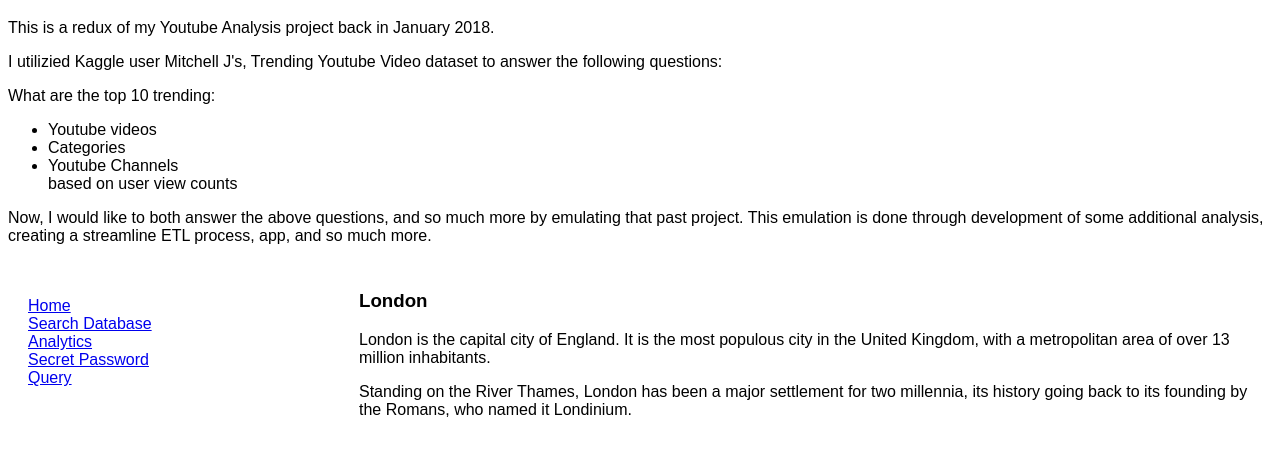
After one commit to CloudChaoszero/Youtube-TrendingVideos-AnalysisV2, a Flask app: template Resources/templates/index-home.html in a window 1280 px wide. The commit adds this page. Shown: the part 417-870 px from the top of the page. Run offline with Flask 2, Linux system fonts and the light colour scheme; the template is opened without the code that fills it, so the values that code supplies are empty; parts of the project's set-up code (start-up, migrations or seed data) failed here and were passed over.

Commit message:
Update homepage frontend and update database

```diff
--- /dev/null
+++ b/Resources/templates/index-home.html
@@ -0,0 +1,121 @@
+<!DOCTYPE html>
+<html lang="en">
+<head>
+<title>Trending Youtube Videos: An Analysis, and More</title>
+<meta charset="utf-8">
+<meta name="viewport" content="width=device-width, initial-scale=1">
+<style>
+* {
+    box-sizing: border-box;
+}
+
+body {
+    font-family: Arial, Helvetica, sans-serif;
+}
+
+/* Style the header */
+header {
+    background-color: black;
+    padding: 30px;
+    text-align: center;
+    width: 100%;
+    font-size: 35px;
+    color: white;
+}
+
+/* Container for flexboxes */
+section {
+    display: -webkit-flex;
+    display: flex;
+}
+
+/* Style the navigation menu */
+nav {
+    -webkit-flex: 1;
+    -ms-flex: 1;
+    flex: 1;
+    background: white;
+    padding: 20px;
+}
+
+/* Style the list inside the menu */
+nav ul {
+    list-style-type: none;
+    padding: 0;
+}
+
+/* Style the content */
+article {
+    -webkit-flex: 3;
+    -ms-flex: 3;
+    flex: 3;
+    background-color: white;
+    padding: 10px;
+}
+
+/* Style the footer */
+footer {
+    background-color: #777;
+    padding: 10px;
+    text-align: center;header
+    color: white;
+}
+
+/* Responsive layout - makes the menu and the content (inside the section) sit on top of each other instead of next to each other */
+@media (max-width: 600px) {
+    section {
+      -webkit-flex-direction: column;
+      flex-direction: column;
+    }
+}
+</style>
+</head>
+<body>
+
+<section>
+
+    <header>
+<h1>Trending Youtube Videos: An Analysis and More</h1>
+</header>
+
+</section>
+    <center>
+        <img src="https://www.youtube.com/yt/about/media/images/brand-resources/partners-advertisers/good-logo-icons.jpg" alt="OKayyy" width="550" height="200"
+    border="0">
+    </center>
+
+<p>This is a redux of my Youtube Analysis project back in January 2018.</p>
+
+<p>I utilizied Kaggle user Mitchell J's, Trending Youtube Video dataset to answer the following questions:<p>
+
+<p>What are the top 10 trending:<p>
+<ul>
+    <li>Youtube videos</li>
+    <li>Categories</li>
+    <li>Youtube Channels</li>
+based on user view counts
+</ul>
+
+<p>Now, I would like to both answer the above questions, and so much more by emulating that past project. This emulation is done through development of some additional analysis, creating a streamline ETL process, app, and so much more.</p>
+
+
+<section>
+  <nav>
+    <ul>
+      <li><a href="/">Home</a></li>
+      <li><a href="/search">Search Database</a></li>
+      <li><a href="/analytics">Analytics</a></li>
+      <li><a href="/password">Secret Password</a></li>
+      <li><a href="/query">Query</a></li>
+    </ul>
+  </nav>
+
+  <article>
+    <h1>London</h1>
+    <p>London is the capital city of England. It is the most populous city in the  United Kingdom, with a metropolitan area of over 13 million inhabitants.</p>
+    <p>Standing on the River Thames, London has been a major settlement for two millennia, its history going back to its founding by the Romans, who named it Londinium.</p>
+  </article>
+</section>
+
+</body>
+</html>
```
Also changed, not shown: DatabaseCreation.py (+11 -20 lines), Resources/templates/index.html (+4 -3 lines), YoutubeAPI-Interaction.py (+5 -2 lines), ytAnalysis-app.py (+16 -9 lines), README.md, Resources/Images/homepage.png (added), Resources/Images/searchDB.png (added), Resources/templates/static/img/youtube.jpg (added).
